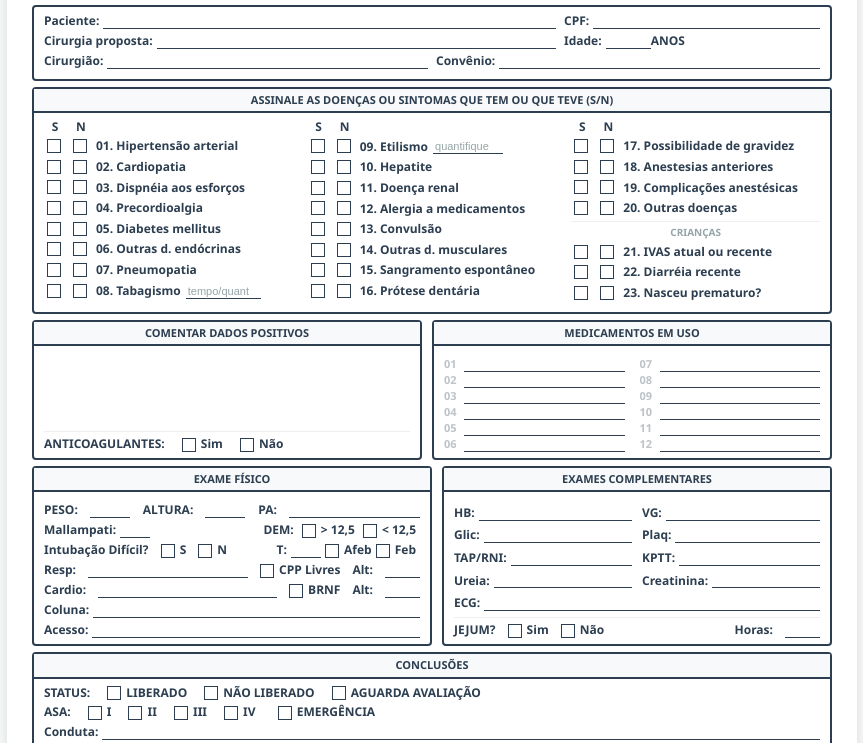
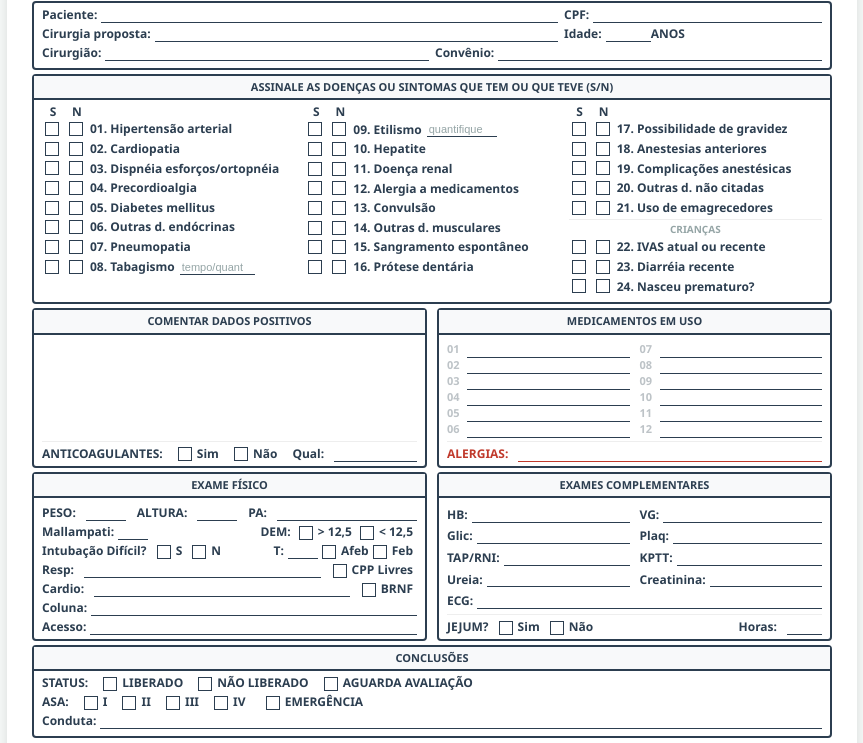
Before and after one commit to VictorGHss/Anesthemed-Pre-Anestesica, a website built with Vite: page index.html in a window 1280 px wide. Shown: the part 102-845 px from the top of the page, without its empty margins (208-1071 px from the left). Built offline with nearby package versions, Linux system fonts and the light colour scheme.

Commit message:
ajustes de itens que estavam faltando em relação ao formulário original, ajuste de espaçamento e alinhamento, ajuste na parte de assinatura, ajuste para imprimir em folha a4 sem cortar nada em apenas uma página.

```diff
--- a/index.html
+++ b/index.html
@@ -41,7 +41,7 @@
                     <div class="sn-header"><span>S</span><span>N</span><span></span></div>
                     <div class="sn-row"><label><input type="radio" name="d1" value="S"><span class="btn-check"></span></label><label><input type="radio" name="d1" value="N"><span class="btn-check"></span></label> <span class="sn-text">01. Hipertensão arterial</span></div>
                     <div class="sn-row"><label><input type="radio" name="d2" value="S"><span class="btn-check"></span></label><label><input type="radio" name="d2" value="N"><span class="btn-check"></span></label> <span class="sn-text">02. Cardiopatia</span></div>
-                    <div class="sn-row"><label><input type="radio" name="d3" value="S"><span class="btn-check"></span></label><label><input type="radio" name="d3" value="N"><span class="btn-check"></span></label> <span class="sn-text">03. Dispnéia aos esforços</span></div>
+                    <div class="sn-row"><label><input type="radio" name="d3" value="S"><span class="btn-check"></span></label><label><input type="radio" name="d3" value="N"><span class="btn-check"></span></label> <span class="sn-text">03. Dispnéia esforços/ortopnéia</span></div>
                     <div class="sn-row"><label><input type="radio" name="d4" value="S"><span class="btn-check"></span></label><label><input type="radio" name="d4" value="N"><span class="btn-check"></span></label> <span class="sn-text">04. Precordioalgia</span></div>
                     <div class="sn-row"><label><input type="radio" name="d5" value="S"><span class="btn-check"></span></label><label><input type="radio" name="d5" value="N"><span class="btn-check"></span></label> <span class="sn-text">05. Diabetes mellitus</span></div>
                     <div class="sn-row"><label><input type="radio" name="d6" value="S"><span class="btn-check"></span></label><label><input type="radio" name="d6" value="N"><span class="btn-check"></span></label> <span class="sn-text">06. Outras d. endócrinas</span></div>
@@ -64,25 +64,29 @@
                     <div class="sn-row"><label><input type="radio" name="d17" value="S"><span class="btn-check"></span></label><label><input type="radio" name="d17" value="N"><span class="btn-check"></span></label> <span class="sn-text">17. Possibilidade de gravidez</span></div>
                     <div class="sn-row"><label><input type="radio" name="d18" value="S"><span class="btn-check"></span></label><label><input type="radio" name="d18" value="N"><span class="btn-check"></span></label> <span class="sn-text">18. Anestesias anteriores</span></div>
                     <div class="sn-row"><label><input type="radio" name="d19" value="S"><span class="btn-check"></span></label><label><input type="radio" name="d19" value="N"><span class="btn-check"></span></label> <span class="sn-text">19. Complicações anestésicas</span></div>
-                    <div class="sn-row"><label><input type="radio" name="d20" value="S"><span class="btn-check"></span></label><label><input type="radio" name="d20" value="N"><span class="btn-check"></span></label> <span class="sn-text">20. Outras doenças</span></div>
-                    <div style="font-weight: bold; font-size: 10px; border-top: 1px solid #eee; margin: 5px 0; padding-top: 4px; color: #95a5a6; text-align: center;">CRIANÇAS</div>
-                    <div class="sn-row"><label><input type="radio" name="d21" value="S"><span class="btn-check"></span></label><label><input type="radio" name="d21" value="N"><span class="btn-check"></span></label> <span class="sn-text">21. IVAS atual ou recente</span></div>
-                    <div class="sn-row"><label><input type="radio" name="d22" value="S"><span class="btn-check"></span></label><label><input type="radio" name="d22" value="N"><span class="btn-check"></span></label> <span class="sn-text">22. Diarréia recente</span></div>
-                    <div class="sn-row"><label><input type="radio" name="d23" value="S"><span class="btn-check"></span></label><label><input type="radio" name="d23" value="N"><span class="btn-check"></span></label> <span class="sn-text">23. Nasceu prematuro?</span></div>
+                    <div class="sn-row"><label><input type="radio" name="d20" value="S"><span class="btn-check"></span></label><label><input type="radio" name="d20" value="N"><span class="btn-check"></span></label> <span class="sn-text">20. Outras d. não citadas</span></div>
+                    <div class="sn-row"><label><input type="radio" name="d21" value="S"><span class="btn-check"></span></label><label><input type="radio" name="d21" value="N"><span class="btn-check"></span></label> <span class="sn-text">21. Uso de emagrecedores</span></div>
+
+                    <div style="font-weight: bold; font-size: 10px; border-top: 1px solid #eee; margin: 3px 0; padding-top: 3px; color: #95a5a6; text-align: center;">CRIANÇAS</div>
+                    <div class="sn-row"><label><input type="radio" name="d22" value="S"><span class="btn-check"></span></label><label><input type="radio" name="d22" value="N"><span class="btn-check"></span></label> <span class="sn-text">22. IVAS atual ou recente</span></div>
+                    <div class="sn-row"><label><input type="radio" name="d23" value="S"><span class="btn-check"></span></label><label><input type="radio" name="d23" value="N"><span class="btn-check"></span></label> <span class="sn-text">23. Diarréia recente</span></div>
+                    <div class="sn-row"><label><input type="radio" name="d24" value="S"><span class="btn-check"></span></label><label><input type="radio" name="d24" value="N"><span class="btn-check"></span></label> <span class="sn-text">24. Nasceu prematuro?</span></div>
                 </div>
             </div>
         </section>
 
-        <!-- PRIMEIRA LINHA DAS 4 CAIXAS (ESTICAM JUNTAS) -->
+        <!-- PRIMEIRA LINHA DAS 4 CAIXAS -->
         <div class="box-row">
             <section class="section">
                 <div class="section-title">COMENTAR DADOS POSITIVOS</div>
                 <div class="section-content">
                     <textarea name="comentarios_positivos" style="border:none; height: 100%;"></textarea>
-                    <div class="row" style="margin-top:auto; border-top:1px solid #eee; padding-top:4px;">
+                    <div class="row" style="margin-top:auto; border-top:1px solid #eee; padding-top:4px; flex-wrap: nowrap;">
                         <span class="label-text">ANTICOAGULANTES:</span>
                         <label style="margin-left:5px;"><input type="radio" name="atc" value="S"><span class="btn-check"></span> Sim</label>
                         <label style="margin-left:5px;"><input type="radio" name="atc" value="N"><span class="btn-check"></span> Não</label>
+                        <label style="margin-left:5px;">Qual:</label>
+                        <input type="text" name="atc_qual" style="flex: 1; min-width: 0;">
                     </div>
                 </div>
             </section>
@@ -108,11 +112,15 @@
                             <div class="med-item"><span>12</span><input type="text" name="med_12"></div>
                         </div>
                     </div>
+                    <div class="row" style="margin-top:auto; border-top:1px solid #eee; padding-top:4px; flex-wrap: nowrap;">
+                        <span class="label-text" style="color: #c0392b !important;">ALERGIAS:</span>
+                        <input type="text" name="alergias_desc" style="flex: 1; min-width: 0; color: #c0392b; border-bottom: 1px solid #c0392b;">
+                    </div>
                 </div>
             </section>
         </div>
 
-        <!-- SEGUNDA LINHA DAS 4 CAIXAS (ESTICAM JUNTAS) -->
+        <!-- SEGUNDA LINHA DAS 4 CAIXAS -->
         <div class="box-row">
             <section class="section">
                 <div class="section-title">EXAME FÍSICO</div>
@@ -148,14 +156,12 @@
 
                     <div class="row" style="flex-wrap: nowrap; align-items: center;">
                         <label>Resp:</label><input type="text" name="resp" style="flex: 1; min-width: 0;">
-                        <label style="margin: 0 4px;"><input type="checkbox" name="cpp_livres" value="S"><span class="btn-check"></span> CPP Livres</label>
-                        <label>Alt:</label><input type="text" name="resp_alt" style="width: 35px; flex: none;">
+                        <label style="margin-left: 6px;"><input type="checkbox" name="cpp_livres" value="S"><span class="btn-check"></span> CPP Livres</label>
                     </div>
 
                     <div class="row" style="flex-wrap: nowrap; align-items: center;">
                         <label>Cardio:</label><input type="text" name="cardio" style="flex: 1; min-width: 0;">
-                        <label style="margin: 0 4px;"><input type="checkbox" name="brnf" value="S"><span class="btn-check"></span> BRNF</label>
-                        <label>Alt:</label><input type="text" name="cardio_alt" style="width: 35px; flex: none;">
+                        <label style="margin-left: 6px;"><input type="checkbox" name="brnf" value="S"><span class="btn-check"></span> BRNF</label>
                     </div>
 
                     <div class="row"><div class="form-group"><label>Coluna:</label><input type="text" name="coluna"></div></div>
--- a/src/style.css
+++ b/src/style.css
@@ -23,28 +23,28 @@ body {
 
 .header {
     display: flex; justify-content: space-between; align-items: center;
-    border-bottom: 2px solid var(--primary); padding-bottom: 8px; margin-bottom: 8px; gap: 10px;
+    border-bottom: 2px solid var(--primary); padding-bottom: 6px; margin-bottom: 6px; gap: 10px;
     flex: none;
 }
 .header-logo-anesthemed img { height: 75px; width: auto; }
 .header-logo-inovare img { height: 48px; width: auto; }
 
 .header-title { display: flex; flex-direction: column; align-items: center; justify-content: center; }
-.header-title h2 { margin: 0; font-size: 18px; text-transform: uppercase; text-align: center; }
-.header-title span { font-size: 13px; font-weight: bold; margin-top: 4px; color: var(--primary); }
+.header-title h2 { margin: 0; font-size: 17px; text-transform: uppercase; text-align: center; }
+.header-title span { font-size: 13px; font-weight: bold; margin-top: 3px; color: var(--primary); }
 
 .section {
     border: 2px solid var(--primary);
-    margin-bottom: 6px; padding: 6px 10px; border-radius: 4px; display: flex; flex-direction: column;
+    margin-bottom: 4px; padding: 4px 8px; border-radius: 4px; display: flex; flex-direction: column;
     flex: none;
 }
 .section-title {
     background-color: #f8f9fa; font-weight: bold; padding: 4px;
-    margin: -6px -10px 6px -10px; text-align: center; text-transform: uppercase;
+    margin: -4px -8px 4px -8px; text-align: center; text-transform: uppercase;
     font-size: 11px; color: var(--primary); border-bottom: 2px solid var(--primary);
 }
 
-.row { display: flex; flex-wrap: wrap; gap: 8px; align-items: center; margin-bottom: 4px; }
+.row { display: flex; flex-wrap: wrap; gap: 6px; align-items: center; margin-bottom: 3px; }
 .form-group { display: flex; align-items: center; flex: 1; min-width: 0; }
 .form-group label { white-space: nowrap; }
 
@@ -60,7 +60,7 @@ input[type="text"], input[type="number"], textarea, .obs-input {
 }
 
 input::placeholder { font-size: 11px; font-weight: normal; color: #95a5a6; }
-textarea { height: auto; resize: none; width: 100%; flex: 1; min-height: 40px; }
+textarea { height: auto; resize: none; width: 100%; flex: 1; min-height: 35px; }
 
 /* --- MARCAÇÕES DO CHECKBOX/RADIO --- */
 input[type="radio"], input[type="checkbox"] { display: none; }
@@ -84,41 +84,46 @@ input[name="st"]:checked + .btn-check::after,
 input[name="asa"]:checked + .btn-check::after { font-size: 16px; -webkit-text-stroke: 1px var(--primary); }
 
 /* --- GRID DO HISTÓRICO CLÍNICO --- */
-.grid-3 { display: grid; grid-template-columns: repeat(3, 1fr); gap: 15px; }
+.grid-3 { display: grid; grid-template-columns: repeat(3, 1fr); gap: 10px; }
 
 .sn-header {
-    display: grid; grid-template-columns: 22px 22px 1fr; gap: 4px;
-    font-weight: bold; font-size: 10px; color: #7f8c8d; margin-bottom: 4px;
+    display: grid; grid-template-columns: 22px 22px 1fr; gap: 2px;
+    font-weight: bold; font-size: 10px; color: #7f8c8d; margin-bottom: 2px;
 }
 .sn-header span { text-align: center; margin: 0; }
 
 .sn-row {
-    display: grid; grid-template-columns: 22px 22px 1fr; gap: 4px;
-    align-items: center; margin-bottom: 5px;
+    display: grid; grid-template-columns: 22px 22px 1fr; gap: 2px;
+    align-items: center; margin-bottom: 4px;
 }
 .sn-row label { display: flex; justify-content: center; margin: 0; }
 .sn-text { font-size: 12px; display: flex; align-items: center; white-space: nowrap; color: var(--primary); font-weight: bold;}
 
-/* --- CAIXAS DINÂMICAS: ESTICAM JUNTAS, DIVIDEM ESPAÇO E NÃO VAZAM --- */
+/* --- CAIXAS DINÂMICAS: ESTICAM JUNTAS E DIVIDEM ESPAÇO SEM VAZAR (BUG CORRIGIDO) --- */
 .box-row {
-    display: flex; flex-direction: row; gap: 10px; margin-bottom: 6px;
+    display: flex; flex-direction: row; gap: 10px; margin-bottom: 4px;
     flex: 1 1 auto;
     min-height: 0;
+    width: 100%; /* Garante que a linha não passe de 100% da página */
 }
 .box-row .section {
-    width: 50%; margin-bottom: 0; display: flex; flex-direction: column; flex: 1 1 auto;
+    /* flex: 1 faz com que a caixa calcule automaticamente os 50% descontando os 10px do gap, evitando o vazamento */
+    flex: 1;
+    min-width: 0;
+    margin-bottom: 0;
+    display: flex; flex-direction: column;
 }
 .section-content {
     display: flex; flex-direction: column; flex: 1 1 auto;
     justify-content: space-between;
-    gap: 4px; padding-top: 4px; min-height: 0;
+    gap: 3px; padding-top: 3px; min-height: 0;
 }
 .section-content .row {
     margin-bottom: 0;
 }
 
 /* MEDICAMENTOS */
-.med-list-cols { display: flex; flex-direction: row; gap: 15px; flex: 1; width: 100%; min-width: 0; }
+.med-list-cols { display: flex; flex-direction: row; gap: 10px; flex: 1; width: 100%; min-width: 0; }
 .med-col { display: flex; flex-direction: column; flex: 1; justify-content: space-between; min-width: 0; }
 .med-item { display: flex; align-items: center; width: 100%; min-width: 0; }
 .med-item span { font-size: 11px; font-weight: bold; margin-right: 4px; width: 16px; color: #bdc3c7 !important; flex: none; }
@@ -132,10 +137,10 @@ input[name="asa"]:checked + .btn-check::after { font-size: 16px; -webkit-text-st
     gap: 2px 10px; width: 100%; flex: 1; align-items: center;
 }
 
-/* ASSINATURAS: Reduzi o margin-top para garantir segurança na primeira página */
+/* ASSINATURAS */
 .signatures { margin-top: auto; padding: 5px 0 0 0; flex: none; }
-.sig-row { display: flex; justify-content: space-around; gap: 15px; margin-top: 25px; }
-.sig-box { border-top: 1.2px solid var(--primary); text-align: center; width: 250px; padding-top: 4px; font-size: 12px; font-weight: bold; }
+.sig-row { display: flex; justify-content: space-around; gap: 15px; margin-top: 45px; }
+.sig-box { border-top: 1.5px solid var(--primary); text-align: center; width: 250px; padding-top: 6px; font-size: 12px; font-weight: bold; }
 
 .buttons { display: flex; justify-content: center; gap: 10px; padding: 10px; flex: none;}
 .buttons button {
@@ -167,10 +172,12 @@ input[name="asa"]:checked + .btn-check::after { font-size: 16px; -webkit-text-st
 @media print {
     @page { size: A4 portrait; margin: 5mm; }
     body { margin: 0; background: white; }
+
     .container {
-        height: 275mm !important; /* Altura segura com margem de sobra. */
-        max-height: 275mm !important;
-        overflow: hidden; /* TRAVA DEFINITIVA: Bloqueia vazamentos proíbindo página 2 */
+        height: 98vh !important;
+        max-height: 98vh !important;
+        overflow: hidden !important;
+        page-break-inside: avoid;
         max-width: 100%;
         width: 100%;
         margin: 0;
@@ -178,5 +185,11 @@ input[name="asa"]:checked + .btn-check::after { font-size: 16px; -webkit-text-st
         border: none;
         box-shadow: none;
     }
+
+    .section { margin-bottom: 3px; padding: 3px 8px; }
+    .box-row { margin-bottom: 3px; }
+
+    .sig-row { margin-top: 45px !important; }
+
     .buttons { display: none !important; }
 }
```
